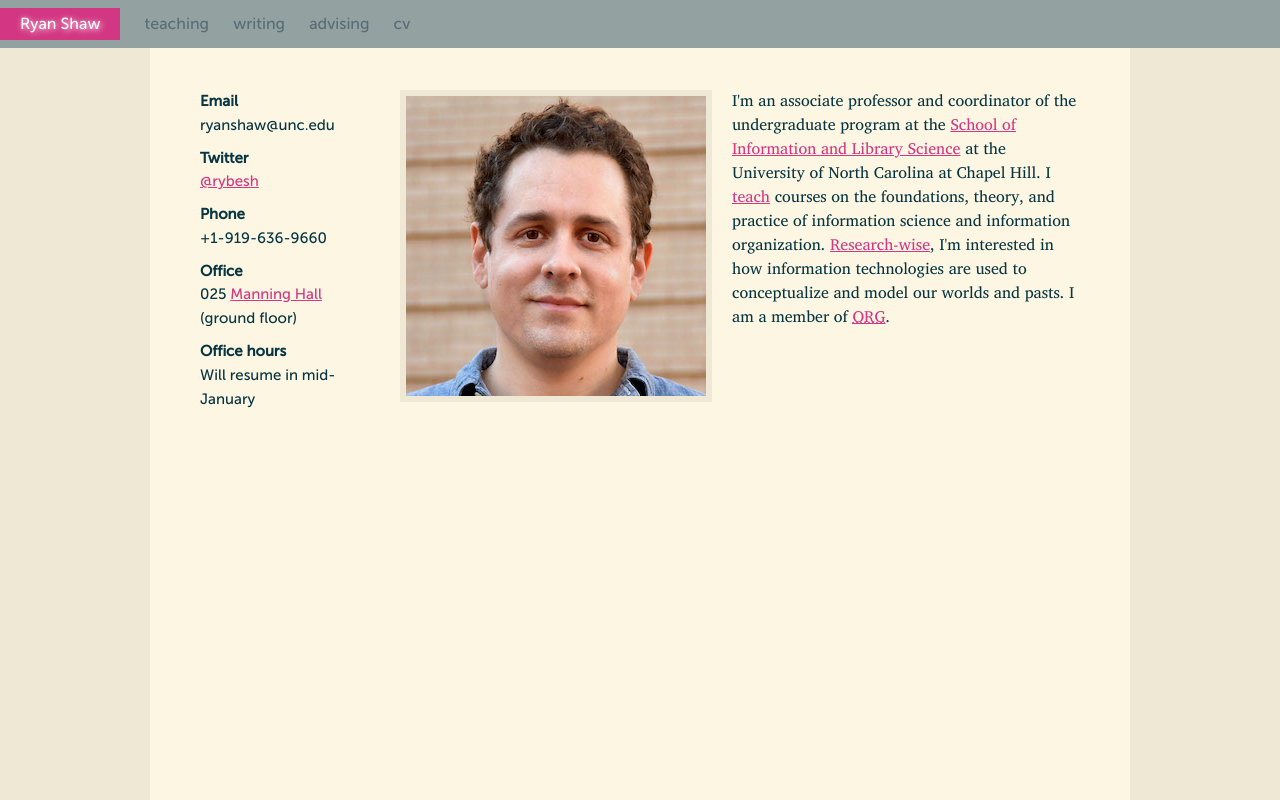
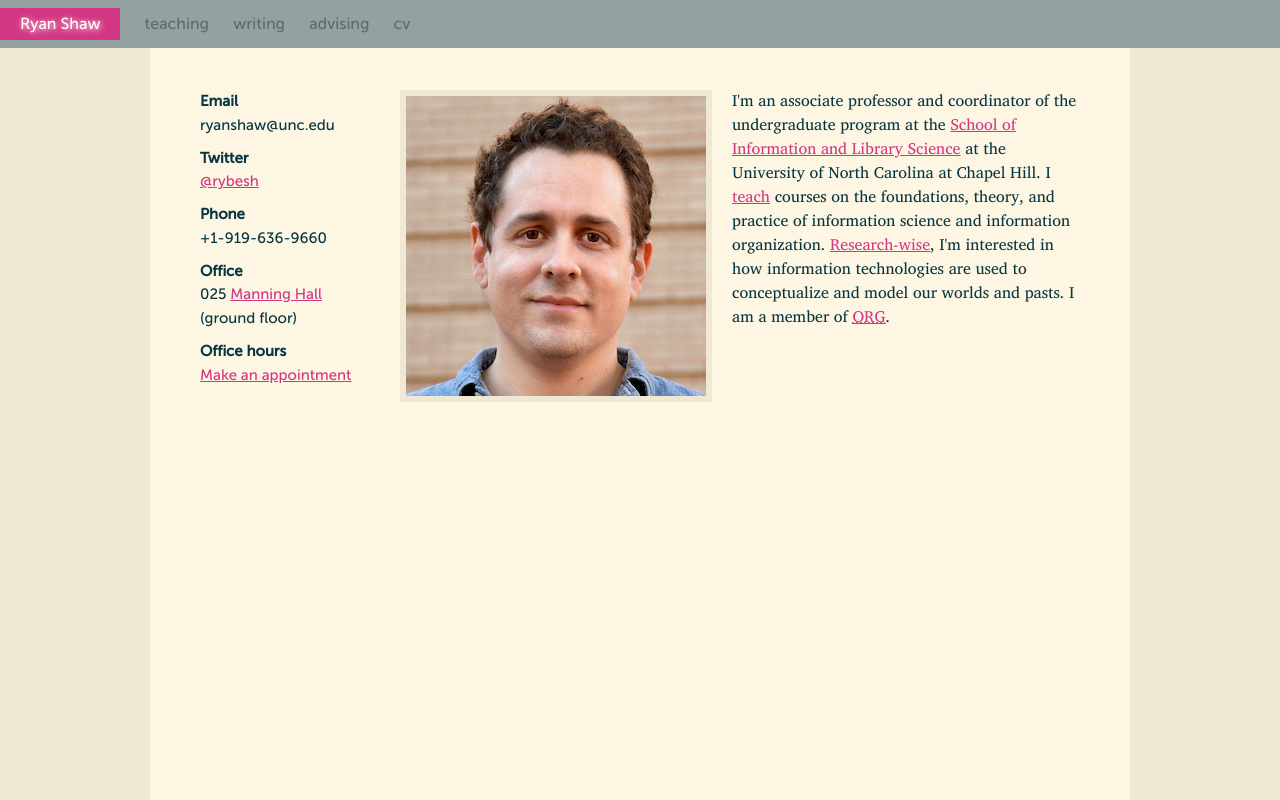
Before and after one commit to rybesh/aeshin, a Django app: page / in a window 1280 px wide. Run offline with Django 3.2, Linux system fonts and the light colour scheme; parts of the project's set-up code (start-up, migrations or seed data) failed here and were passed over.

Commit message:
office hours appointments

```diff
--- a/aeshin/templates/bio.html
+++ b/aeshin/templates/bio.html
@@ -20,10 +20,7 @@
       <dt>Office</dt>
       <dd>025 <a title="find Manning Hall on a map" href="https://goo.gl/maps/CZEmRfdGML92">Manning Hall</a> (ground floor)</dd>
       <dt>Office hours</dt>
-      <dd>Will resume in mid-January</dd>
-<!--
-      <dd><a href="https://when.works/invitations/5e57c508b4eb1300144c40a6">Make an appointment</a></dd>
--->
+      <dd><a href="https://when.works/invitations/5ffe159aa0731f001424d206">Make an appointment</a></dd>
     </dl>
 
     <img class="representative" alt="Ryan Shaw" src="{% static "me.jpg" %}" width="300" height="300"/>
```
